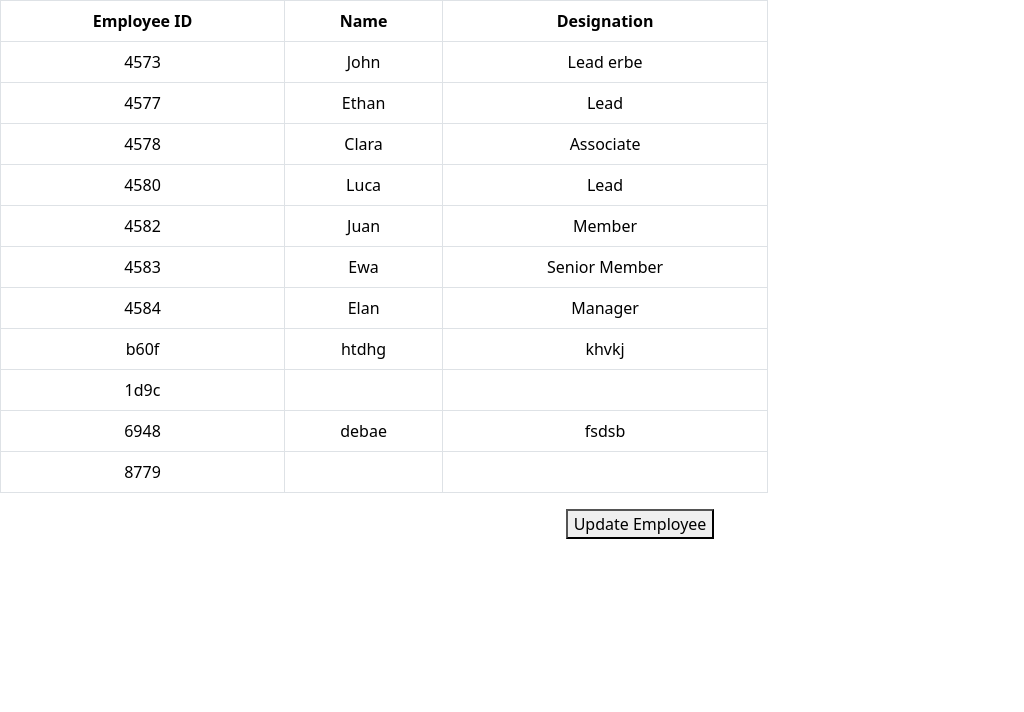
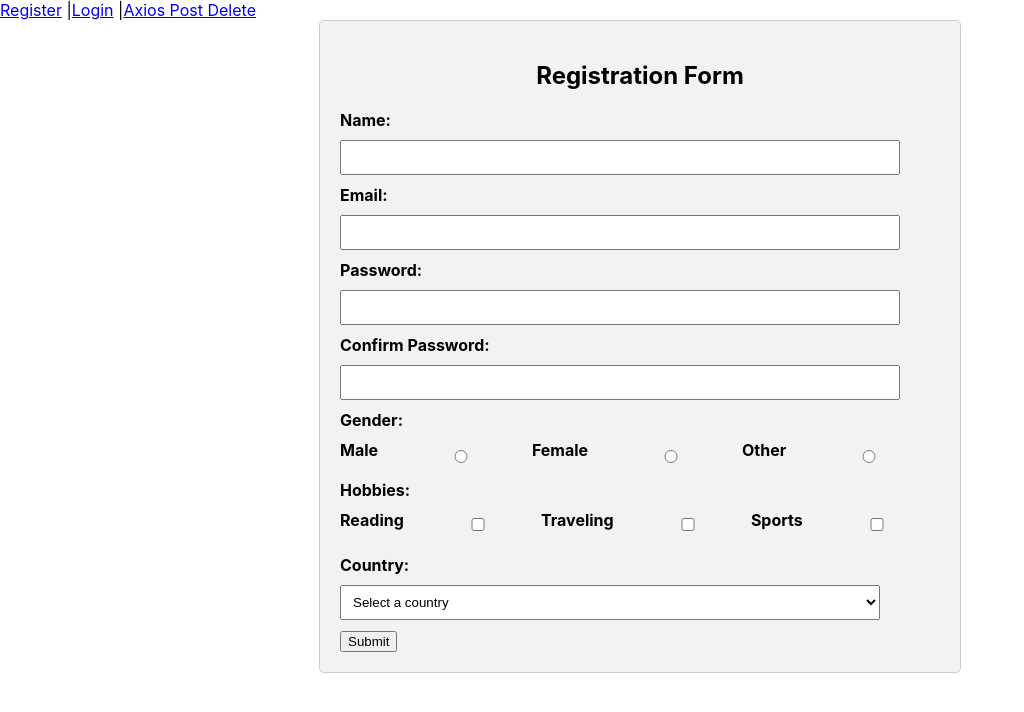
Before and after one commit to Tej7278-chippada/React---demo4, a React (Create React App) app: page / in a window 1280 px wide. Shown: the top 712 px of the page, without its empty margins (0-1024 px from the left). Built offline with nearby package versions, Linux system fonts and the light colour scheme; data requests are answered from the project's data file.

Commit message:
Routing  concepts at header and index.js

```diff
--- a/db.json
+++ b/db.json
@@ -16,7 +16,7 @@
       "id": "4578"
     },
     {
-      "name": "Luca",
+      "name": "Luca eqv",
       "designation": "Lead",
       "id": "4580"
     },
@@ -41,15 +41,14 @@
       "designation": "khvkj"
     },
     {
-      "id": "1d9c"
-    },
-    {
       "id": "6948",
       "name": "debae",
       "designation": "fsdsb"
     },
     {
-      "id": "8779"
+      "id": "83db",
+      "name": "iughiuhiu`",
+      "designation": "iubiubiu"
     }
   ]
 }
--- /dev/null
+++ b/src/components/Header.js
@@ -0,0 +1,14 @@
+import React from "react";
+import {Link, Outlet} from 'react-router-dom';
+const Header = () => {
+    return (
+        <nav>
+            <Link to="1">Register</Link> |
+            <Link to="login">Login</Link> |
+            <Link to="axiosPostDelete">Axios Post Delete</Link>
+            <Outlet/>
+        </nav>
+    );
+}
+
+export default Header;
--- a/src/components/Login.js
+++ b/src/components/Login.js
@@ -1,4 +1,5 @@
 import React, { useState } from "react";
+import { useNavigate } from "react-router-dom";
 
 const Login = () => {
     const [status, setStatus] = useState(null);
@@ -6,12 +7,14 @@
         username:"",
         password:""
     });
+    let navigate = useNavigate();
     const handleSubmit = (event) => {
         event.preventDefault();
         if(!data.username || !data.password) {
             setStatus(false)
         } else {
             setStatus(true)
+            navigate('/AxiosPost/'+data.username);
         }
     };
     const handleChange = (event) => {
--- /dev/null
+++ b/src/components/NotFound.js
@@ -0,0 +1,10 @@
+import React from "react";
+
+const NotFound = () => {
+    return (
+        <>
+        <h1>This page is not  found</h1>
+        </>
+    )
+}
+export default NotFound;
--- a/src/index.js
+++ b/src/index.js
@@ -1,14 +1,29 @@
 import React from 'react';
 import ReactDOM from 'react-dom/client';
 import './index.css';
-import App from './App';
 import reportWebVitals from './reportWebVitals';
+import { BrowserRouter, Route, Routes } from 'react-router-dom';
+import Header from './components/Header';
+import Register from './components/Register';
+import Login from './components/Login';
+import AxiosPostDelete from './components/AxiosPostDelete';
+import AxiosPost from './components/AxiosPost';
+import NotFound from './components/NotFound';
 
 const root = ReactDOM.createRoot(document.getElementById('root'));
 root.render(
-  <React.StrictMode>
-    <App />
-  </React.StrictMode>
+  <BrowserRouter>
+    <Routes>
+      <Route path='/' element={<Header/>}>
+        <Route index element={<Register/>}/>
+        <Route path='register' element={<Register/>}/>
+        <Route path='login' element={<Login/>}/>
+        <Route path='axiosPostDelete' element={<AxiosPostDelete/>}/>
+        <Route path="/AxiosPost/:name/*" element={<AxiosPost/>}/>
+        <Route path='*' element={<NotFound/>}/>
+      </Route>
+    </Routes>
+  </BrowserRouter>
 );
 
 // If you want to start measuring performance in your app, pass a function
```
